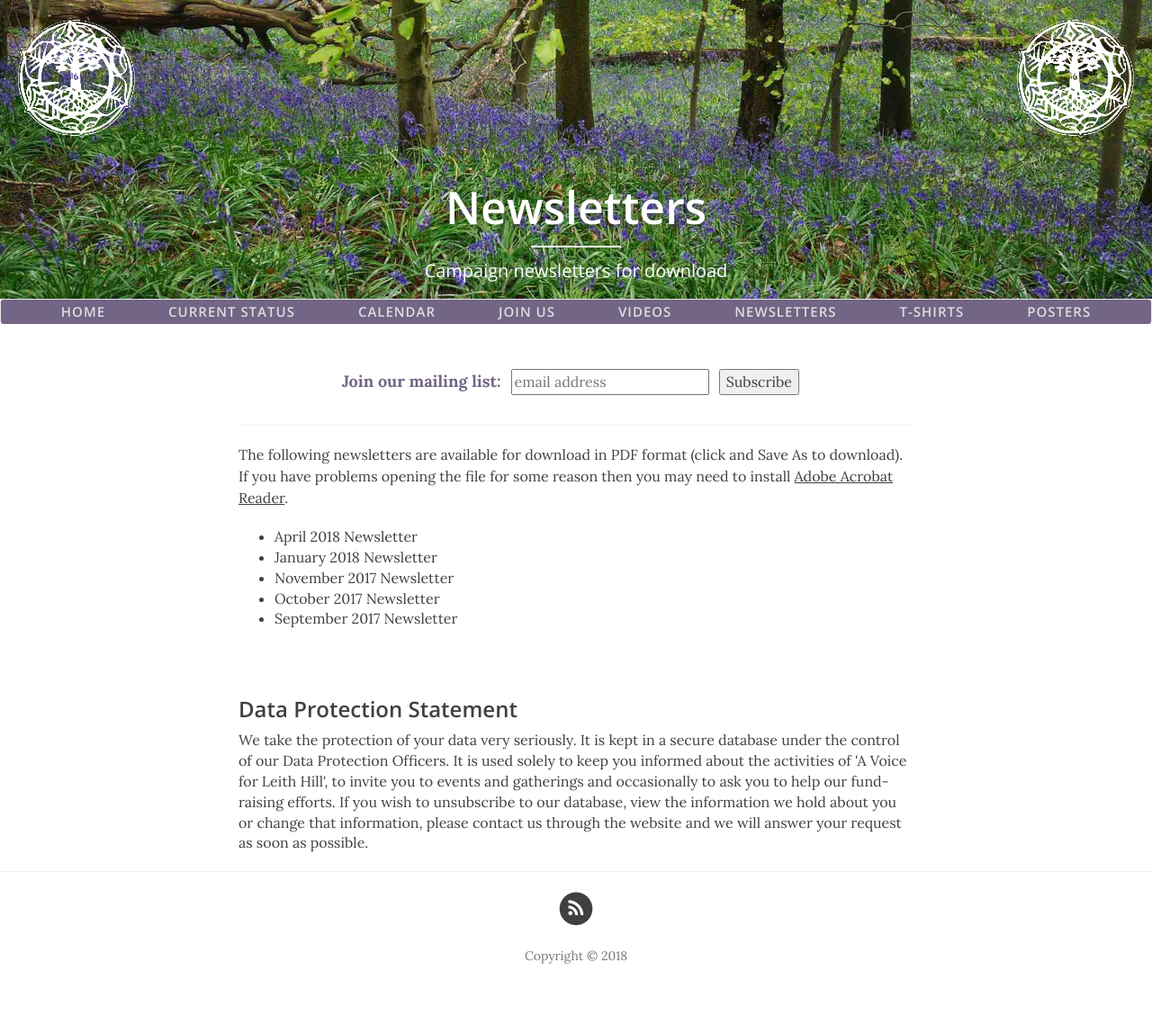
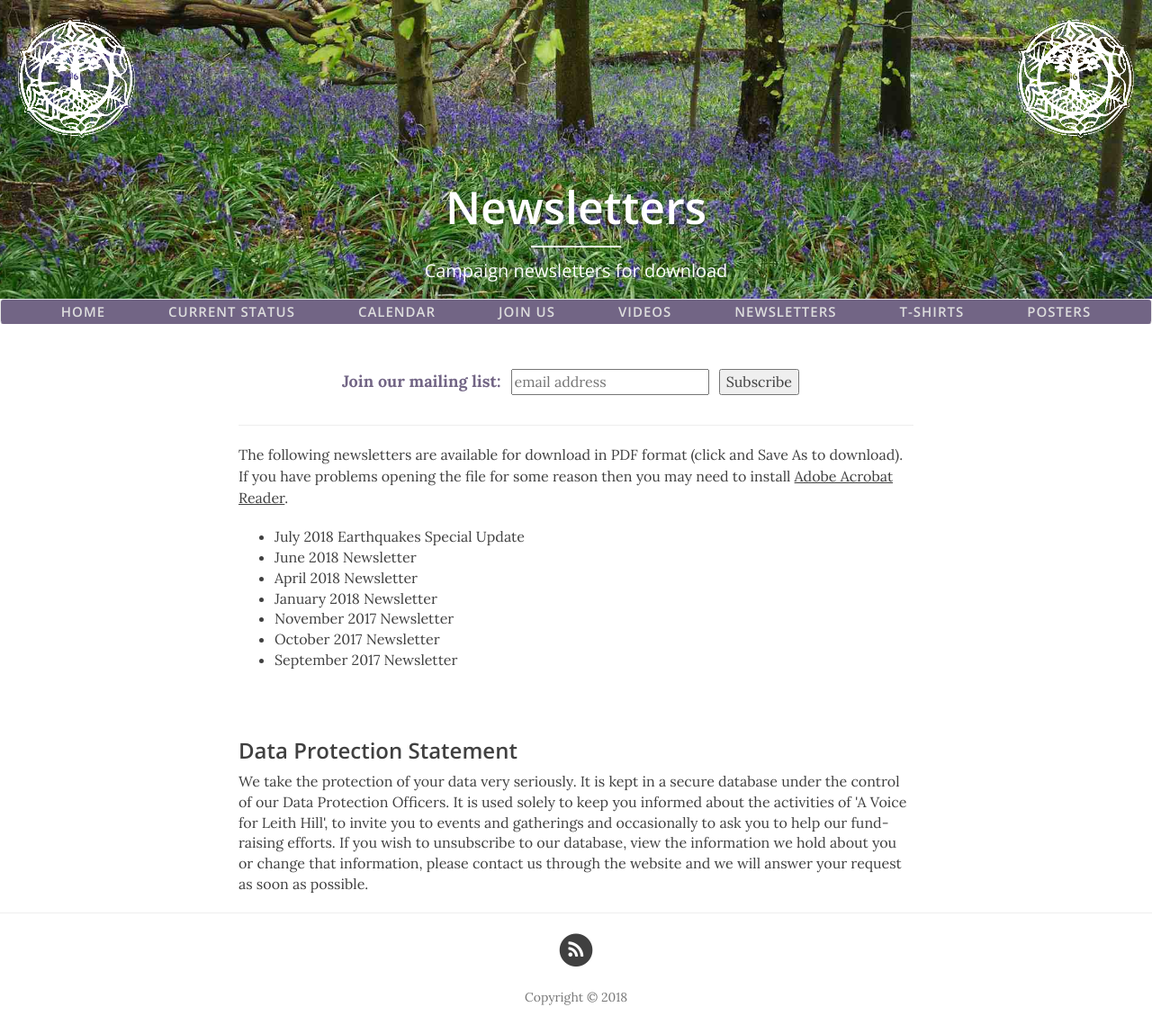
Before and after one commit to voiceforleithhill/v4lh-site-gen, a Jekyll site: the page built from newsletters.html, in a window 1280 px wide. Shown: the whole page at 90% size. Built offline with Jekyll 4.4.1, drawn with Linux system fonts in a browser that asks for light colours; nearby versions of some CDN libraries; before the commit the page ends 1093 px from its top, so only the background shows below that.

Commit message:
Content updates

```diff
--- a/newsletters.html
+++ b/newsletters.html
@@ -22,6 +22,8 @@ header-img: "img/banner.jpg"
 <p>The following newsletters are available for download in PDF format (click and Save As to download). If you have problems opening the file for some reason then you may need to install <a href="https://get.adobe.com/uk/reader/" target="_blank">Adobe Acrobat Reader</a>.
 
 <ul>
+  <li><a target="_blank" href="{{ site.baseurl }}/newsletters/v4lh-newsletter-2018-earthquake-special.pdf">July 2018 Earthquakes Special Update</a></li>
+  <li><a target="_blank" href="{{ site.baseurl }}/newsletters/v4lh-newsletter-2018-06.pdf">June 2018 Newsletter</a></li>
   <li><a target="_blank" href="{{ site.baseurl }}/newsletters/v4lh-newsletter-2018-04.pdf">April 2018 Newsletter</a></li>
   <li><a target="_blank" href="{{ site.baseurl }}/newsletters/v4lh-newsletter-2018-01.pdf">January 2018 Newsletter</a></li>
   <li><a target="_blank" href="{{ site.baseurl }}/newsletters/v4lh-newsletter-2017-11.pdf">November 2017 Newsletter</a></li>
```
Also changed, not shown: 4 other files.
